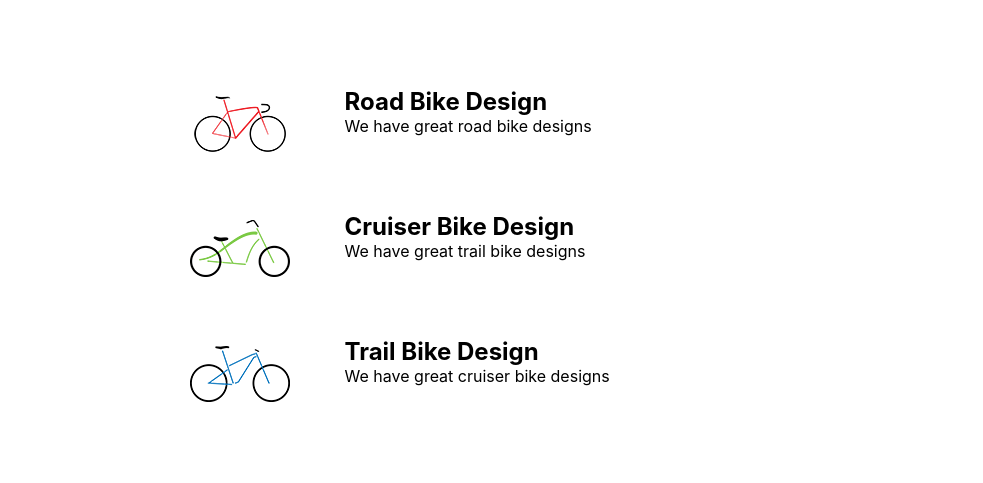
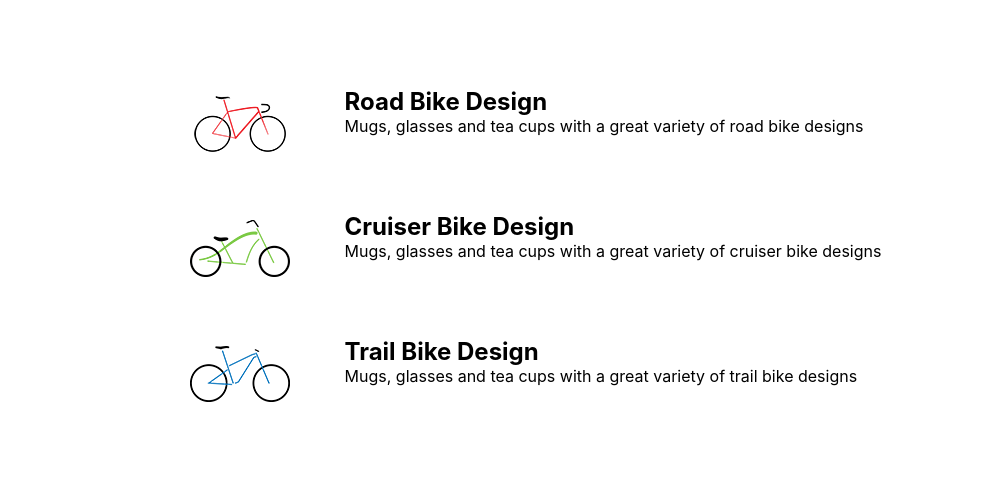
Before and after one commit to gangeswalk/landingpage, a plain HTML site: page index.html in a window 1280 px wide. Shown: the part 289-772 px from the top of the page, without its empty margins (0-983 px from the left). Drawn offline with Linux system fonts and the light colour scheme; grey boxes are pictures that could not be loaded.

Commit message:
Update index.html
up

```diff
--- a/index.html
+++ b/index.html
@@ -49,7 +49,7 @@
                 src="images/roadbike.png" alt="Road Bike"/></div>
             <div class="desc">
               <h2>Road Bike Design</h2>
-             <p>We have great road bike designs</p>
+             <p>Mugs, glasses and tea cups with a great variety of road bike designs</p>
             </div>
         </div>
 
@@ -58,7 +58,7 @@
                 src="images/cruisercycle.png" alt="Cruiser Bike"/></div>
             <div class="desc">
               <h2>Cruiser Bike Design</h2>
-             <p>We have great trail bike designs</p>
+             <p>Mugs, glasses and tea cups with a great variety of cruiser bike designs</p>
             </div>
         </div>
 
@@ -67,7 +67,7 @@
                 src="images/trailbike.png" alt="Trail Bike"/></div>
             <div class="desc">
               <h2>Trail Bike Design</h2>
-             <p>We have great cruiser bike designs</p>
+             <p>Mugs, glasses and tea cups with a great variety of trail bike designs</p>
             </div>
         </div>
 
```
